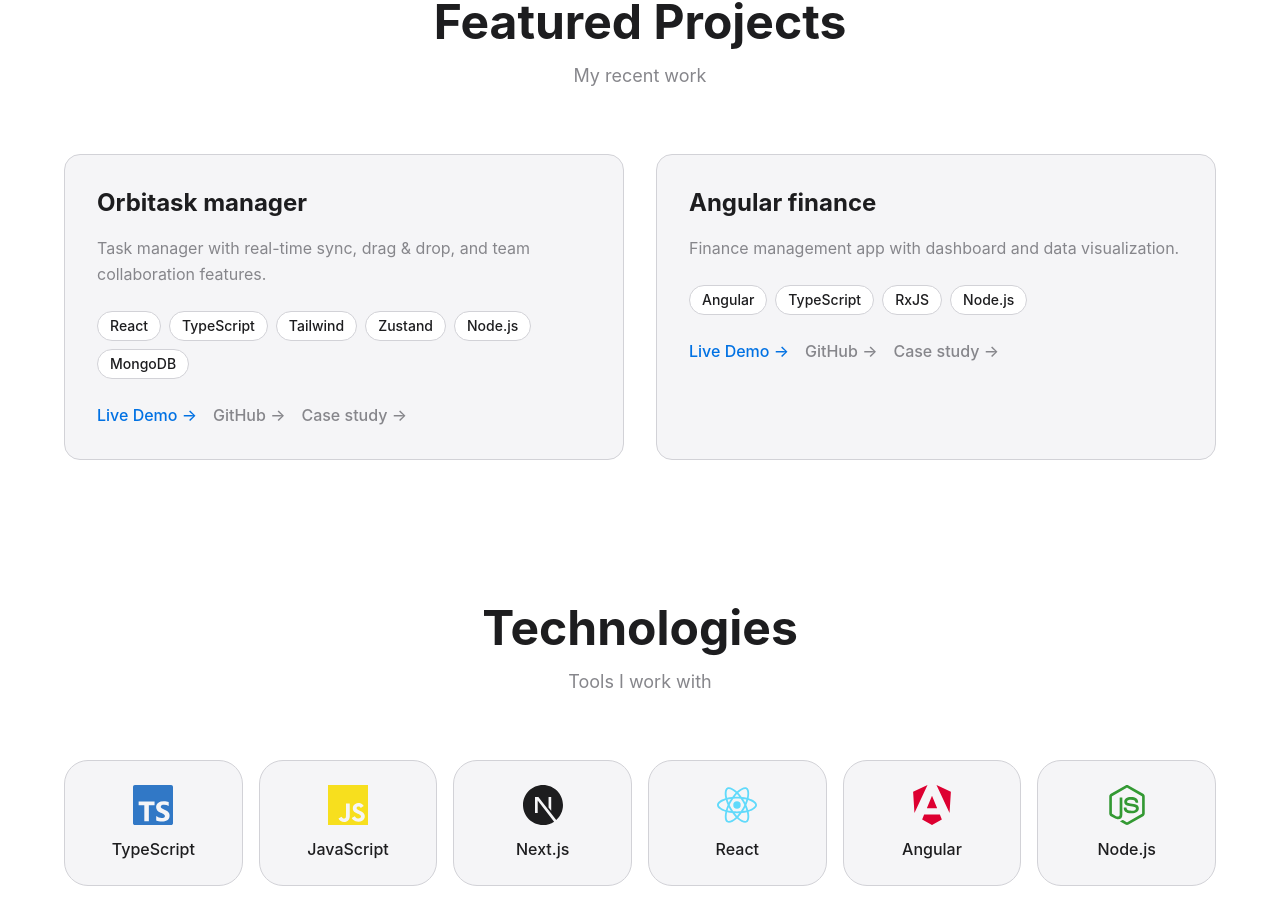
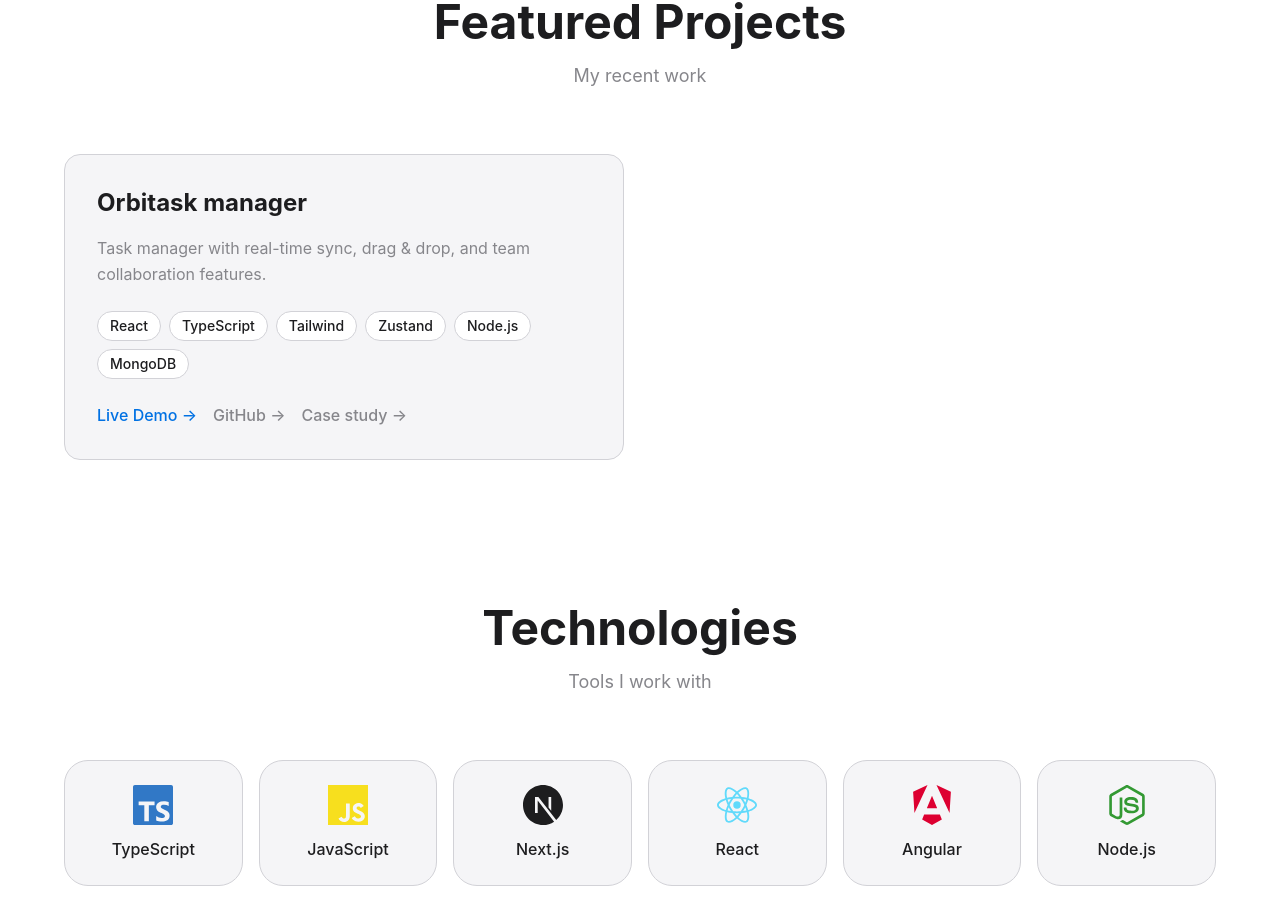
Before and after one commit to Olaf-Koziara/portfolio, a Next.js app: page /en in a window 1280 px wide. Shown: the part 2843-3743 px from the top of the page. Built offline with nearby package versions, Linux system fonts and the light colour scheme.

Commit message:
react commit

```diff
--- a/messages/en.json
+++ b/messages/en.json
@@ -47,13 +47,6 @@
             "title": ""
           }
         ]
-      },
-      {
-        "name": "Angular finance",
-        "description": "Finance management app with dashboard and data visualization.",
-        "stack": ["Angular", "TypeScript", "RxJS", "Node.js"],
-        "liveUrl": "https://example.com",
-        "githubUrl": "https://github.com"
       }
     ]
   },
@@ -174,8 +167,8 @@
     "orbitaskmanager": {
       "title": "OrbiTask Manager",
       "tagline": "Task and Project Management",
-      "description": "Task and project management application designed to increase productivity through intelligent organization, visual workflows, and collaboration.",
-      "demoUrl": "https://orbitask-manager-1.onrender.com/",
+      "description": "",
+      "demoUrl": "http://orbitask.olafwebdev.site/",
       "demoCredentials": {
         "email": "test@gmail.com",
         "password": "12test34"
@@ -191,17 +184,10 @@
       },
       "features": [
         {
-          "title": "Multiple View Modes",
-          "description": "Kanban board, Calendar view, and List for different workflows"
-        },
-        {
           "title": "Priority System",
           "description": "Priority classification: Low, Medium, High, and Urgent"
         },
-        {
-          "title": "Real-time Sync",
-          "description": "Live updates across all connected devices"
-        },
+
         {
           "title": "Drag & Drop",
           "description": "Intuitive task management with smooth dragging"
@@ -248,17 +234,6 @@
           }
         },
         {
-          "id": "drag-drop",
-          "title": "Kanban with Drag & Clickable Buttons",
-          "problem": "Standard dragging blocks ALL clicks during drag. You can't click the Delete button inside a dragged card.",
-          "solution": "Custom sensor detecting data-no-dnd attribute, allowing interactive elements inside dragged cards.",
-          "impact": "Users can smoothly drag cards AND click buttons inside them.",
-          "code": {
-            "sensor": "export class CustomSensor extends PointerSensor {\n  static activators = [{\n    eventName: 'onPointerDown' as const,\n    handler: ({nativeEvent: event}) => {\n      let element = event.target as HTMLElement;\n      while (element) {\n        if (element.dataset?.noDnd) {\n          return false;\n        }\n        element = element.parentElement;\n      }\n      return true;\n    }\n  }];\n}",
-            "usage": "export const TaskCard = ({ task }) => (\n  <div className=\"task-card\">\n    <h3>{task.title}</h3>\n    <div className=\"actions\" data-no-dnd>\n      <Button onClick={handleEdit}>\n        <PencilIcon /> Edit\n      </Button>\n      <Button onClick={handleDelete}>\n        <TrashIcon /> Delete\n      </Button>\n    </div>\n  </div>\n);"
-          }
-        },
-        {
           "id": "optimistic-updates",
           "title": "Optimistic Updates with Rollback",
           "problem": "User clicks 'Mark as Done' → waits 500ms for API → finally sees change. Feels slow.",
@@ -266,27 +241,6 @@
           "impact": "App feels instant. No waiting for API. Automatic rollback on errors.",
           "code": {
             "implementation": "export const useTasks = () => {\n  const updateTaskStatus = useCallback(\n    async (taskId: string, newStatus: TaskStatus) => {\n      const originalTasks = [...tasks];\n      \n      const optimisticTasks = tasks.map(task =>\n        task._id === taskId ? { ...task, status: newStatus } : task\n      );\n      setTasks(optimisticTasks);\n      \n      try {\n        await utils.client.tasks.update.mutate({\n          id: taskId,\n          data: { status: newStatus },\n        });\n        \n        await utils.tasks.invalidate();\n      } catch (error) {\n        setTasks(originalTasks);\n        toast.error(\"Failed to update task.\");\n      }\n    },\n    [tasks, utils]\n  );\n};"
-          }
-        },
-        {
-          "id": "debouncing",
-          "title": "Smart Debouncing for Search",
-          "problem": "User types 'authentication implementation' in search → 28 characters = 28 API requests in 2 seconds!",
-          "solution": "Custom debounce hook that waits 300ms after user stops typing before sending request.",
-          "impact": "28 requests → 1 request. Much happier API server!",
-          "code": {
-            "hook": "export function useDebounce<T>(value: T, delay: number): T {\n  const [debouncedValue, setDebouncedValue] = useState<T>(value);\n\n  useEffect(() => {\n    const handler = setTimeout(() => {\n      setDebouncedValue(value);\n    }, delay);\n\n    return () => clearTimeout(handler);\n  }, [value, delay]);\n\n  return debouncedValue;\n}",
-            "usage": "export const useTasks = () => {\n  const { taskFilters } = useFiltersStore();\n  \n  const debouncedFilters = useDebounce(taskFilters, 300);\n  \n  const queryInput = useMemo(\n    () => FilterService.prepareQueryFilters(debouncedFilters),\n    [debouncedFilters]\n  );\n  \n  const { data: tasks } = trpc.tasks.list.useQuery(queryInput, {\n    staleTime: 30000,\n  });\n};"
-          }
-        },
-        {
-          "id": "performance",
-          "title": "Performance Optimization",
-          "problem": "List of 50 task cards re-renders completely on every parent state change, even if tasks didn't change.",
-          "solution": "Strategic use of useMemo, useCallback, and React.memo to prevent unnecessary re-renders.",
-          "impact": "73% faster rendering! From 450ms to 120ms for 50 tasks.",
-          "code": {
-            "optimized": "export const KanbanBoard = () => {\n  const { tasks } = useTasks();\n  \n  const tasksByStatus = useMemo(() => {\n    return COLUMNS.reduce((acc, col) => {\n      acc[col.status] = tasks.filter(t => t.status === col.status);\n      return acc;\n    }, {} as Record<TaskStatus, Task[]>);\n  }, [tasks]);\n  \n  const handleDragEnd = useCallback((event: DragEndEvent) => {\n    const taskId = event.active.id as string;\n    const newStatus = event.over.id as TaskStatus;\n    setTaskStatus(taskId, newStatus);\n  }, [setTaskStatus]);\n  \n  return (\n    <DndContext onDragEnd={handleDragEnd}>\n      {COLUMNS.map(col => (\n        <Column \n          key={col.status}\n          tasks={tasksByStatus[col.status]}\n        />\n      ))}\n    </DndContext>\n  );\n};"
           }
         }
       ]
--- a/messages/pl.json
+++ b/messages/pl.json
@@ -47,13 +47,6 @@
             "title": ""
           }
         ]
-      },
-      {
-        "name": "Angular finance",
-        "description": "Aplikacja do zarządzania finansami z dashboardem i wizualizacją danych.",
-        "stack": ["Angular", "TypeScript", "RxJS", "Node.js"],
-        "liveUrl": "https://example.com",
-        "githubUrl": "https://github.com"
       }
     ]
   },
@@ -243,17 +236,7 @@
             "frontend": "export const useTasks = () => {\n  const createTask = trpc.tasks.create.useMutation();\n  \n  // TypeScript ZNA WSZYSTKO o tym API\n  createTask.mutate({\n    title: \"Nowe zadanie\",\n    priority: \"high\",\n    dueDate: new Date('2026-02-01'),\n  });\n};"
           }
         },
-        {
-          "id": "drag-drop",
-          "title": "Kanban z Przeciąganiem i Klikalnym Przyciskami",
-          "problem": "Standardowe przeciąganie blokuje WSZYSTKIE kliknięcia podczas przeciągania. Nie można kliknąć przycisku Usuń wewnątrz przeciąganej karty.",
-          "solution": "Niestandardowy sensor wykrywający atrybut data-no-dnd, pozwalający na interaktywne elementy wewnątrz przeciąganych kart.",
-          "impact": "Użytkownicy mogą płynnie przeciągać karty ORAZ klikać przyciski w ich wnętrzu.",
-          "code": {
-            "sensor": "export class CustomSensor extends PointerSensor {\n  static activators = [{\n    eventName: 'onPointerDown' as const,\n    handler: ({nativeEvent: event}) => {\n      let element = event.target as HTMLElement;\n      while (element) {\n        if (element.dataset?.noDnd) {\n          return false;\n        }\n        element = element.parentElement;\n      }\n      return true;\n    }\n  }];\n}",
-            "usage": "export const TaskCard = ({ task }) => (\n  <div className=\"task-card\">\n    <h3>{task.title}</h3>\n    <div className=\"actions\" data-no-dnd>\n      <Button onClick={handleEdit}>\n        <PencilIcon /> Edytuj\n      </Button>\n      <Button onClick={handleDelete}>\n        <TrashIcon /> Usuń\n      </Button>\n    </div>\n  </div>\n);"
-          }
-        },
+
         {
           "id": "optimistic-updates",
           "title": "Optymistyczne Aktualizacje z Cofnięciem",
@@ -264,26 +247,13 @@
             "implementation": "export const useTasks = () => {\n  const updateTaskStatus = useCallback(\n    async (taskId: string, newStatus: TaskStatus) => {\n      const originalTasks = [...tasks];\n      \n      const optimisticTasks = tasks.map(task =>\n        task._id === taskId ? { ...task, status: newStatus } : task\n      );\n      setTasks(optimisticTasks);\n      \n      try {\n        await utils.client.tasks.update.mutate({\n          id: taskId,\n          data: { status: newStatus },\n        });\n        \n        await utils.tasks.invalidate();\n      } catch (error) {\n        setTasks(originalTasks);\n        toast.error(\"Nie udało się zaktualizować zadania.\");\n      }\n    },\n    [tasks, utils]\n  );\n};"
           }
         },
+
         {
-          "id": "debouncing",
-          "title": "Inteligentne Debouncing dla Wyszukiwania",
-          "problem": "Użytkownik wpisuje 'implementacja autentykacji' w wyszukiwarkę → 28 znaków = 28 zapytań API w 2 sekundy!",
-          "solution": "Niestandardowy hook debounce, który czeka 300ms po tym jak użytkownik przestanie pisać przed wysłaniem zapytania.",
-          "impact": "28 zapytań → 1 zapytanie. Znacznie szczęśliwszy serwer API!",
-          "code": {
-            "hook": "export function useDebounce<T>(value: T, delay: number): T {\n  const [debouncedValue, setDebouncedValue] = useState<T>(value);\n\n  useEffect(() => {\n    const handler = setTimeout(() => {\n      setDebouncedValue(value);\n    }, delay);\n\n    return () => clearTimeout(handler);\n  }, [value, delay]);\n\n  return debouncedValue;\n}",
-            "usage": "export const useTasks = () => {\n  const { taskFilters } = useFiltersStore();\n  \n  const debouncedFilters = useDebounce(taskFilters, 300);\n  \n  const queryInput = useMemo(\n    () => FilterService.prepareQueryFilters(debouncedFilters),\n    [debouncedFilters]\n  );\n  \n  const { data: tasks } = trpc.tasks.list.useQuery(queryInput, {\n    staleTime: 30000,\n  });\n};"
-          }
-        },
-        {
-          "id": "performance",
-          "title": "Optymalizacja Wydajności",
-          "problem": "Lista 50 kart zadań renderuje się całkowicie przy każdej zmianie stanu rodzica, nawet jeśli zadania się nie zmieniły.",
-          "solution": "Strategiczne użycie useMemo, useCallback i React.memo aby zapobiec niepotrzebnym re-renderom.",
-          "impact": "O 73% szybsze renderowanie! Z 450ms do 120ms dla 50 zadań.",
-          "code": {
-            "optimized": "export const KanbanBoard = () => {\n  const { tasks } = useTasks();\n  \n  const tasksByStatus = useMemo(() => {\n    return COLUMNS.reduce((acc, col) => {\n      acc[col.status] = tasks.filter(t => t.status === col.status);\n      return acc;\n    }, {} as Record<TaskStatus, Task[]>);\n  }, [tasks]);\n  \n  const handleDragEnd = useCallback((event: DragEndEvent) => {\n    const taskId = event.active.id as string;\n    const newStatus = event.over.id as TaskStatus;\n    setTaskStatus(taskId, newStatus);\n  }, [setTaskStatus]);\n  \n  return (\n    <DndContext onDragEnd={handleDragEnd}>\n      {COLUMNS.map(col => (\n        <Column \n          key={col.status}\n          tasks={tasksByStatus[col.status]}\n        />\n      ))}\n    </DndContext>\n  );\n};"
-          }
+          "id": "drag-drop-preview",
+          "title": "Drag & Drop Preview w Sortowanych Listach",
+          "problem": "Podczas przeciągania zadań użytkownik nie widzi gdzie dokładnie element zostanie upuszczony. W posortowanych listach (np. po priorytecie) trudno przewidzieć finalne położenie elementu.",
+          "solution": "Implementacja preview overlay pokazującego dokładną pozycję docelową z uwzględnieniem aktualnego sortowania. Dynamiczne wyliczanie pozycji na podstawie algorytmu sortowania listy.",
+          "impact": "Użytkownik zawsze widzi gdzie element wyląduje przed upuszczeniem. Eliminuje frustrację z nieprzewidywalnym zachowaniem drag & drop w sortowanych listach."
         }
       ]
     },
--- a/src/components/caseStudy/CaseStudyHero.tsx
+++ b/src/components/caseStudy/CaseStudyHero.tsx
@@ -92,7 +92,11 @@ export function CaseStudyHero({
             )}
           </div>
           <div>
-            <Image src={`/${title.replaceAll(" ", "")}.webp`} />
+            <Image
+              width={1200}
+              height={900}
+              src={`/${title.replaceAll(" ", "")}.webp`}
+            />
           </div>
         </motion.div>
       </div>
```
